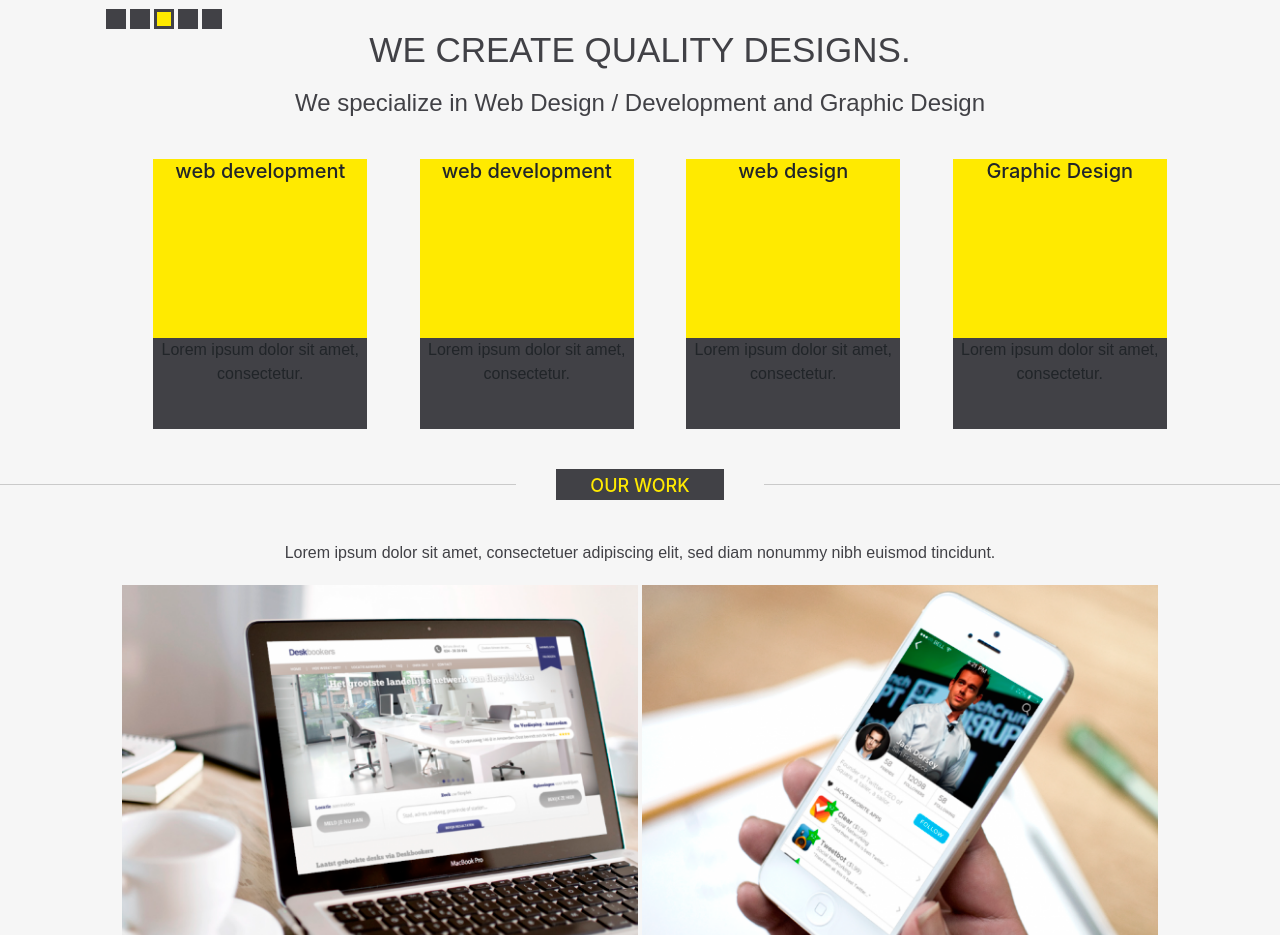
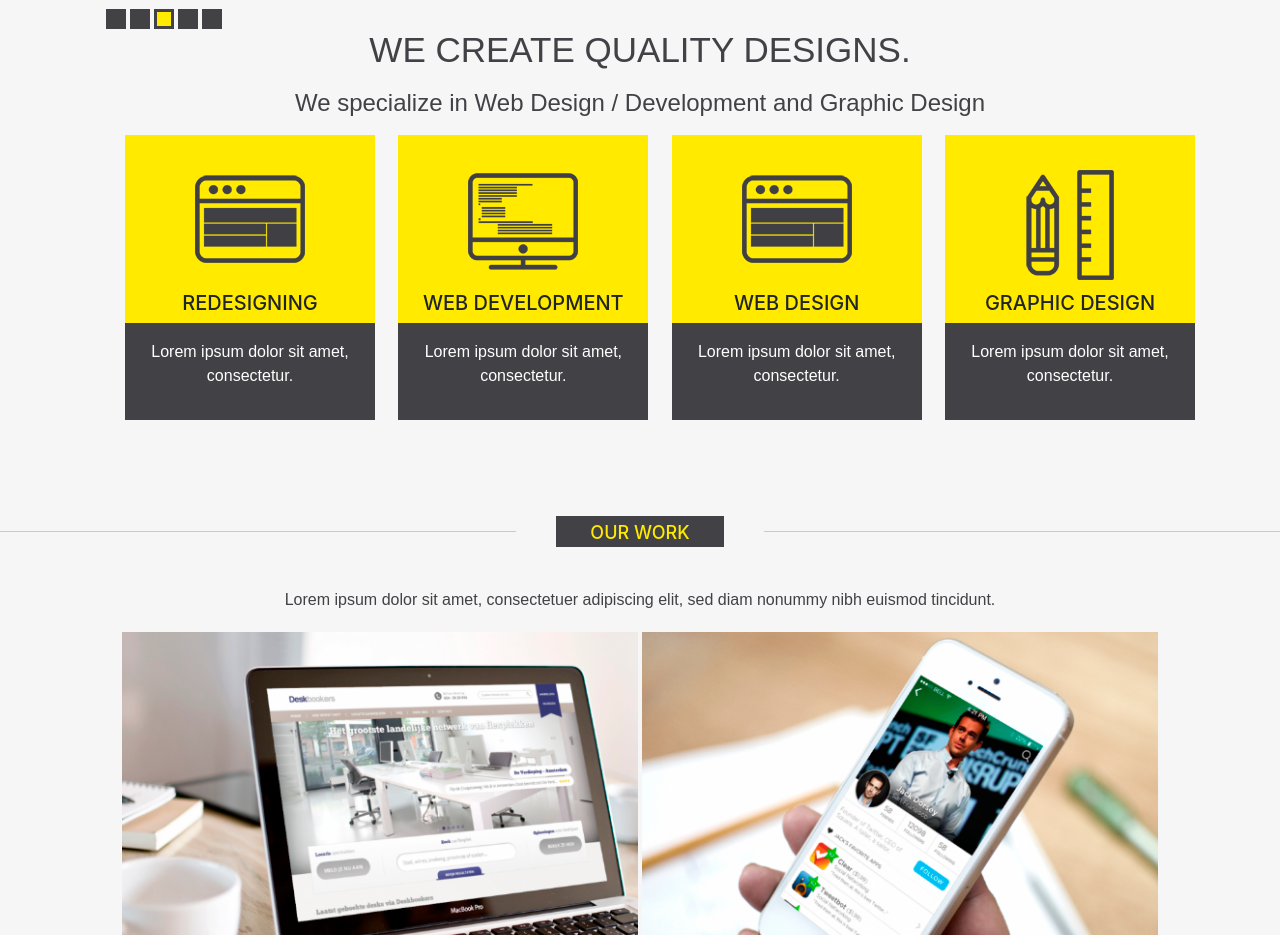
Before and after one commit to MariaAksonova/frontend-lesson14, a website: page index.html in a window 1280 px wide. Shown: the part 1004-1939 px from the top of the page. Drawn offline with nearby package versions, Linux system fonts and the light colour scheme; a web font is replaced by a local one.

Commit message:
Second section SCSS

```diff
--- a/index.html
+++ b/index.html
@@ -72,36 +72,52 @@
         <p class="grey-text big-text">We specialize in Web Design / Development and Graphic Design</p>
         <div class="container">
             <ul class="about-us-list">
-                <li class="active">
+                <li class="redesigning">
+                    <div class="yellow-section">
+                        <h5>Redesigning</h5>
+                    </div>
+                    <div class="gray-section">
+                        <p class="white-text">Lorem ipsum dolor sit amet, consectetur.</p>
+                        <div class="about-us-hov">
+                            <h5 class="text-left">Redesigning With Personality</h5>
+                            <p class="white-text smaller-text text-right">in <span class="yellow-text">web design</span></p>
+                        </div>
+                    </div>
+                </li>
+                <li class="web-development">
                     <div class="yellow-section">
                         <h5>web development</h5>
                     </div>
                     <div class="gray-section">
-                        <p>Lorem ipsum dolor sit amet, consectetur.</p>
+                        <p class="white-text">Lorem ipsum dolor sit amet, consectetur.</p>
+                        <div class="about-us-hov">
+                            <h5 class="text-left">web development</h5>
+                            <p class="white-text smaller-text text-right">in <span class="yellow-text">web design</span></p>
+                        </div>
                     </div>
                 </li>
-                <li>
-                    <div class="yellow-section">
-                        <h5>web development</h5>
-                    </div>
-                    <div class="gray-section">
-                        <p>Lorem ipsum dolor sit amet, consectetur.</p>
-                    </div>
-                </li>
-                <li>
+                <li class="web-design">
                     <div class="yellow-section">
                         <h5>web design</h5>
                     </div>
                     <div class="gray-section">
-                        <p>Lorem ipsum dolor sit amet, consectetur.</p>
+                        <p class="white-text">Lorem ipsum dolor sit amet, consectetur.</p>
+                        <div class="about-us-hov">
+                            <h5 class="text-left">Web Design With Personality</h5>
+                            <p class="white-text smaller-text text-right">in <span class="yellow-text">web design</span></p>
+                        </div>
                     </div>
                 </li>
-                <li>
+                <li class="graphic-design">
                     <div class="yellow-section">
                         <h5>Graphic Design</h5>
                     </div>
                     <div class="gray-section">
-                        <p>Lorem ipsum dolor sit amet, consectetur.</p>
+                        <p class="white-text">Lorem ipsum dolor sit amet, consectetur.</p>
+                        <div class="about-us-hov">
+                            <h5 class="text-left">Graphic Design With Personality</h5>
+                            <p class="white-text smaller-text text-right">in <span class="yellow-text">web design</span></p>
+                        </div>
                     </div>
                 </li>
             </ul>
--- a/styles/_second-section.scss
+++ b/styles/_second-section.scss
@@ -15,21 +15,102 @@
 
 .about-us-list {
   width: 100%;
+  display: flex;
+  justify-content: space-between;
+  flex-wrap: wrap;
 
   li {
-    height: 270px;
-    width: 20%;
+    height: 285px;
+    width: 250px;
     display: inline-block;
-    margin: 24px;
+    margin-bottom: 80px;
+
+    &:hover .yellow-section {
+      background: url("../images/bog-post-img.png") no-repeat;
+
+      h5 {
+        display: none;
+      }
+    }
+
+    &:hover .gray-section {
+      flex-direction: column;
+      justify-content: space-around;
+
+      >p {
+        display: none;
+      }
+
+      div {
+        display: block;
+        width: 209px;
+      }
+
+      h5 {
+        color: #fff;
+      }
+
+      &:before {
+        display: block;
+      }
+    }
 
     .yellow-section {
       height: 66%;
-      background-color: $yellow-color;
+      transition: .5s;
+
+      h5 {
+        padding-top: 156px;
+      }
     }
 
     .gray-section {
       height: 34%;
       background-color: $grey-color;
+      display: flex;
+      align-items: center;
+      position: relative;
+      transition: .5s;
+
+      &:before {
+        content: '';
+        background: url("../images/corner.png") no-repeat;
+        position: absolute;
+        left: 80%;
+        top: -11px;
+        height: 22px;
+        width: 22px;
+        display: none;
+      }
+
+      .about-us-hov {
+        display: none;
+      }
     }
   }
+
+  h5 {
+    font-size: 20px;
+    text-transform: uppercase;
+  }
+
+  .redesigning {
+    background: url("../images/web-design-icon.png") 50% 20% no-repeat;
+    background-color: $yellow-color;
+  }
+
+  .web-development {
+    background: url("../images/web-development.png") 50% 20% no-repeat;
+    background-color: $yellow-color;
+  }
+
+  .web-design {
+    background: url("../images/web-design-icon.png") 50% 20% no-repeat;
+    background-color: $yellow-color;
+  }
+
+  .graphic-design {
+    background: url("../images/graphic-design-icon.png") 50% 20% no-repeat;
+    background-color: $yellow-color;
+  }
 }
```
Also changed, not shown: styles/style.css, 1 other file.
